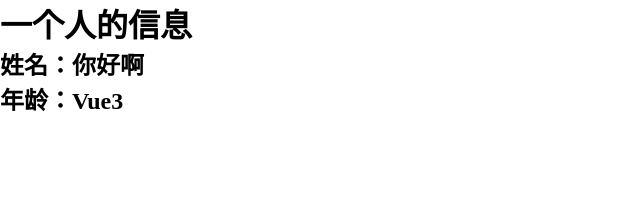
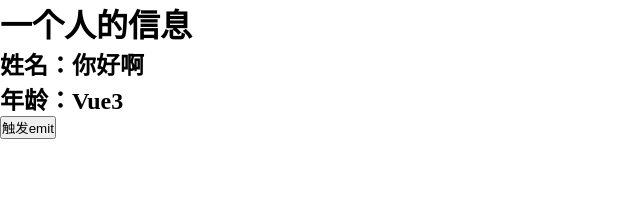
Before and after one commit to hovinghuang/vue3-demo-list, a Vue app in the folder vue3-todo-list/: page / in a window 1280 px wide. Shown: the top 206 px of the page, without its empty margins (0-640 px from the left). Built offline with nearby package versions, Linux system fonts and the light colour scheme.

Commit message:
update: setup实际使用

```diff
--- a/vue3-todo-list/src/components/navMain/navMain.vue
+++ b/vue3-todo-list/src/components/navMain/navMain.vue
@@ -3,6 +3,8 @@
     <h1>一个人的信息</h1>
     <h2>姓名：{{msg}}</h2>
     <h2>年龄：{{name}}</h2>
+    <button @click="onEmitFunc">触发emit</button>
+
   </div>
 </template>
 
@@ -14,7 +16,17 @@
   setup(props, context) {
     console.log('---setup---props:', props)
     console.log('---setup---context:', context)
+    console.log('---setup---context.attrs:', context.attrs)
+    console.log('---setup---context.emit:', context.emit)
+    console.log('---setup---context.expose:', context.expose)
+    console.log('---setup---context.slots:', context.slots)
 
+    const onEmitFunc = () => {
+      context.emit('sayHello', 6666)
+    }
+    return {
+      onEmitFunc
+    }
   }
 }
 </script>
--- a/vue3-todo-list/src/views/HomeView.vue
+++ b/vue3-todo-list/src/views/HomeView.vue
@@ -1,7 +1,11 @@
 <template>
   <div class="home">
     <!-- <nav-header></nav-header> -->
-    <nav-main msg="你好啊" name="Vue3"></nav-main>
+    <nav-main @sayHello="showHelloMsg" msg="你好啊" name="Vue3">
+      <template v-slot:qwe>
+        <span>插槽222</span>
+      </template>
+    </nav-main>
     <!-- <nav-footer></nav-footer> -->
     <!-- <div>名字: {{data.name}}</div>
     <div>年龄: {{data.age}}</div>
@@ -46,8 +50,12 @@
     })
     // console.log("data:", data)
     data.job.salary = '60K'
+    const showHelloMsg = (value) => {
+      alert(`你好啊，${value}`)
+    }
     return {
-      data
+      data,
+      showHelloMsg
     }
   }
 })
```
